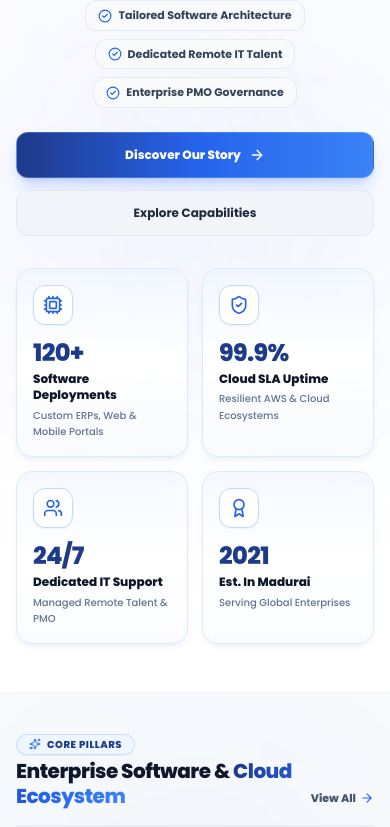
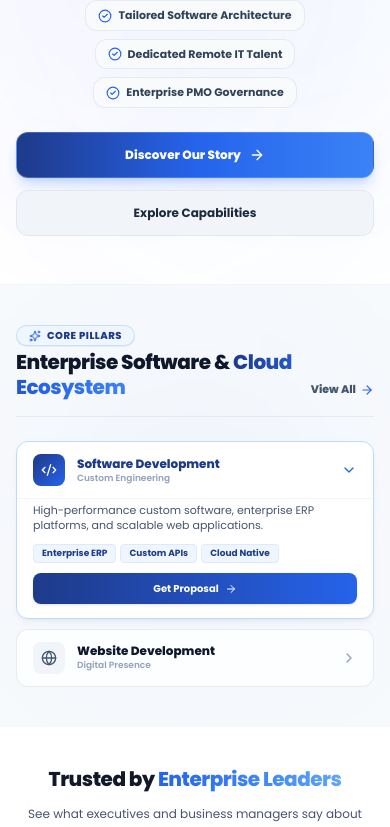
Before and after one commit to sivapragadheeswarii/tomtop, a React (Vite) app: page / in a window 390 px wide. Shown: the part 1154-1981 px from the top of the page. Built offline with nearby package versions, Linux system fonts and the light colour scheme.

Commit message:
feat: hide metric cards on mobile view in CompanyIntro

```diff
--- a/src/components/CompanyIntro.jsx
+++ b/src/components/CompanyIntro.jsx
@@ -5,7 +5,7 @@ import { ArrowRight, CheckCircle2, Building2, ShieldCheck, Cpu, Users, Award } f
 
 export default function CompanyIntro({ onOpenQuote }) {
   const HIGHLIGHTS = [
-    { icon: Cpu, value: "120+", label: "Software Deployments", desc: "Custom ERPs, Web & Mobile Portals" },
+    { icon: Cpu, value: "15+", label: "Software Deployments", desc: "Custom ERPs, Web & Mobile Portals" },
     { icon: ShieldCheck, value: "99.9%", label: "Cloud SLA Uptime", desc: "Resilient AWS & Cloud Ecosystems" },
     { icon: Users, value: "24/7", label: "Dedicated IT Support", desc: "Managed Remote Talent & PMO" },
     { icon: Award, value: "2021", label: "Est. In Madurai", desc: "Serving Global Enterprises" }
@@ -105,8 +105,8 @@ export default function CompanyIntro({ onOpenQuote }) {
 
           </div>
 
-          {/* ── RIGHT COLUMN: High-Impact Metric Cards Grid (5 cols on desktop) ── */}
-          <div className="lg:col-span-5 grid grid-cols-2 gap-3.5 sm:gap-4">
+          {/* ── RIGHT COLUMN: High-Impact Metric Cards Grid (Desktop Only) ── */}
+          <div className="hidden lg:grid lg:col-span-5 grid-cols-2 gap-3.5 sm:gap-4">
             {HIGHLIGHTS.map((item, idx) => {
               const IconComp = item.icon;
               return (
```
